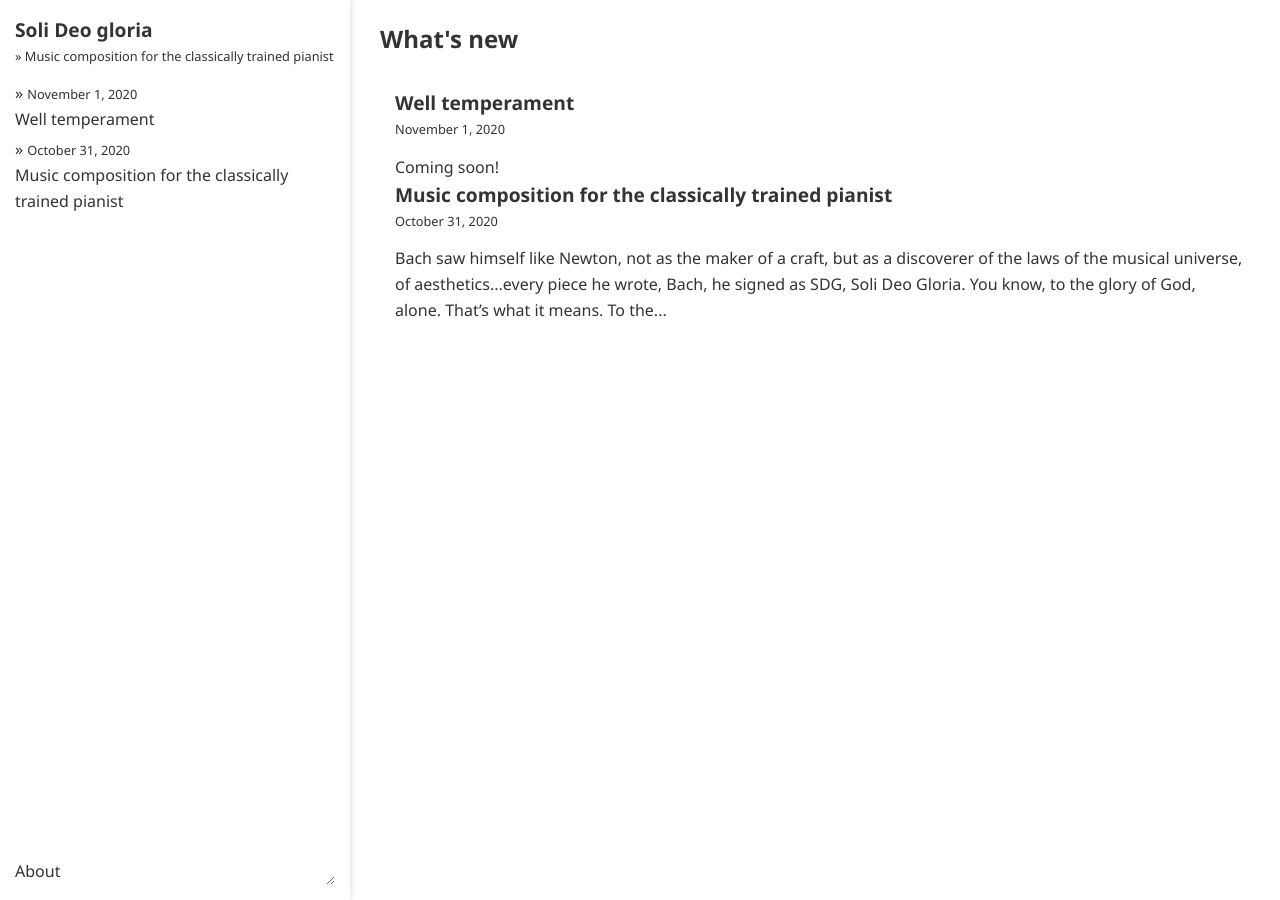
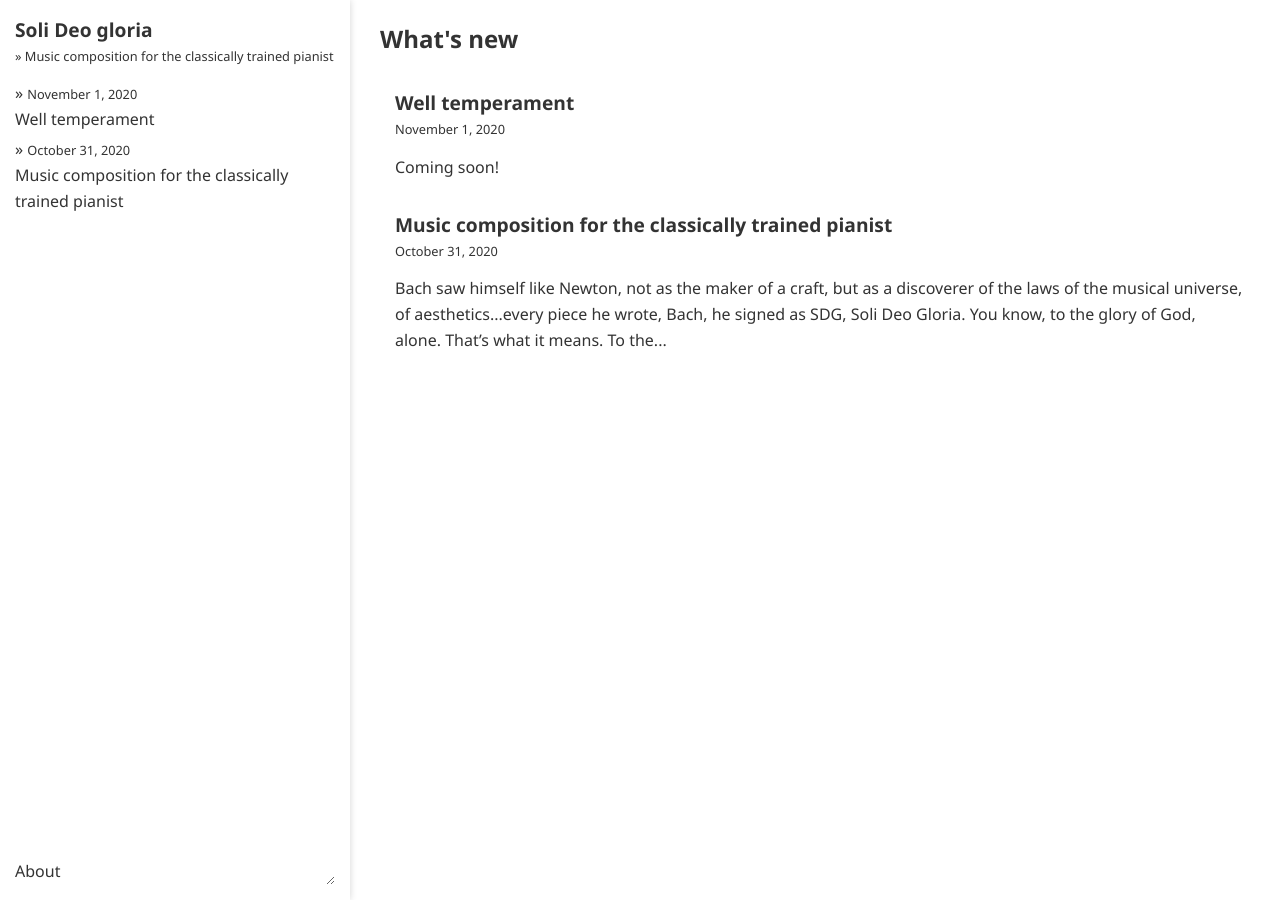
Before and after one commit to ansyblenetwork/sdg, a Jekyll site: the page built from index.html, in a window 1280 px wide. Built offline with Jekyll 4.4.1, drawn with Linux system fonts in a browser that asks for light colours.

Commit message:
Update index.html

```diff
--- a/index.html
+++ b/index.html
@@ -5,7 +5,7 @@ title: What's new
 
 {% for post in site.posts limit:6 %}
 
-<div class="excerpt">
+<div style="margin-bottom:30px">
 	<h2><a href="{{ post.url | relative_url }}">{{ post.title }}</a></h2>
 		<div class="date-format" style="margin-bottom:15px">{{ post.date | date: "%B %-d, %Y" }}</div>
 	{{ post.content | strip_html | truncatewords: 50 }}
```
